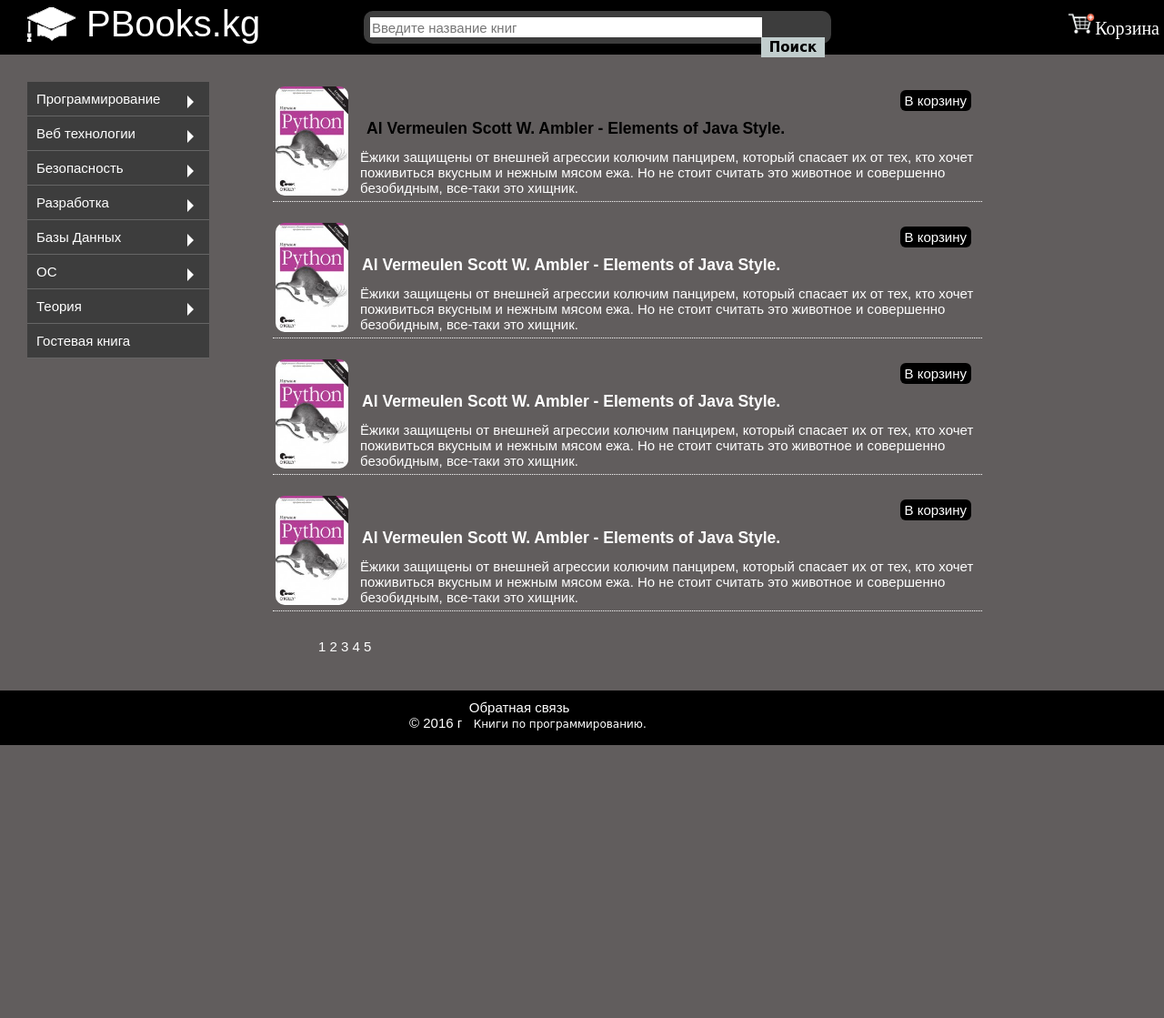
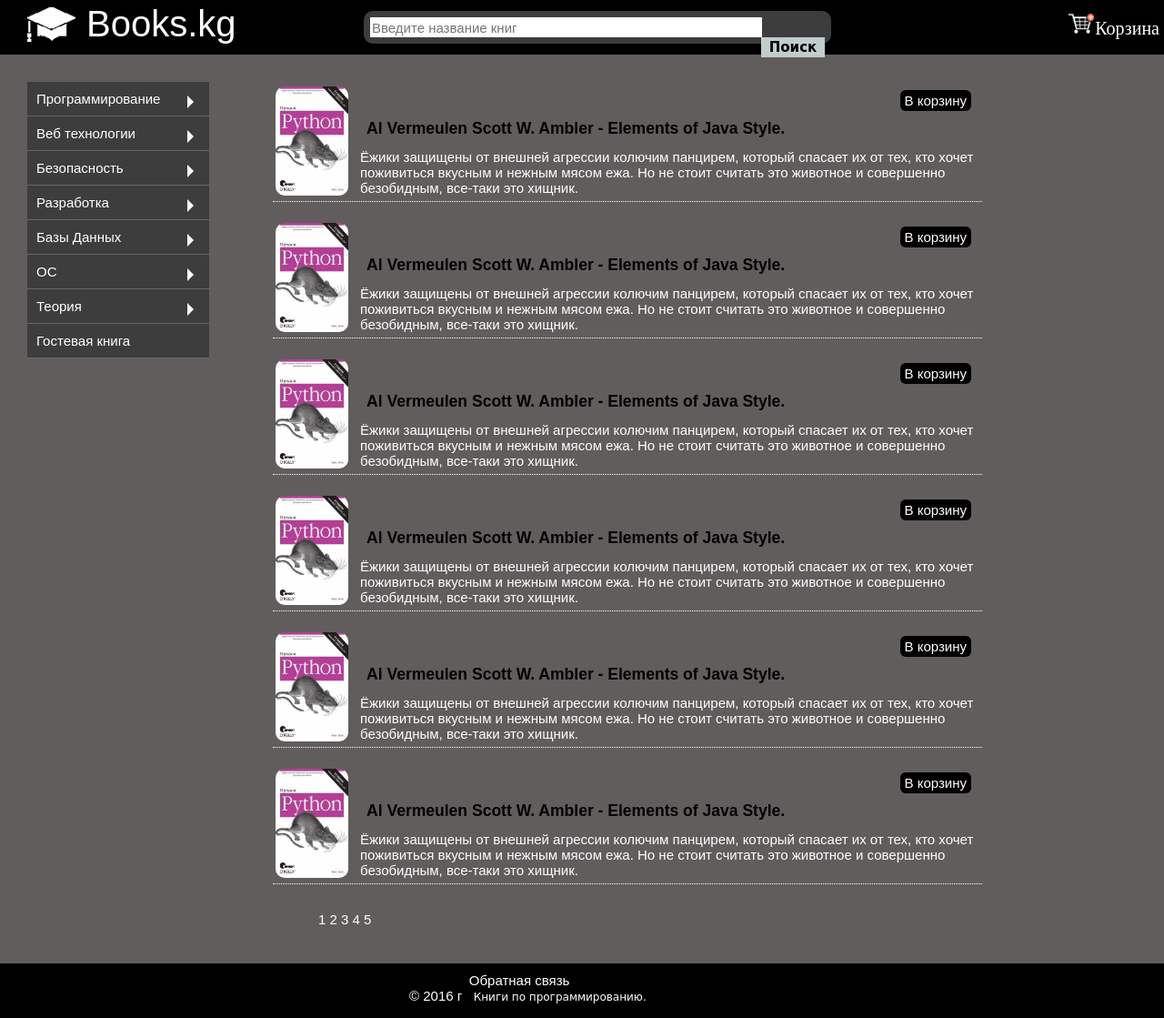
Before and after one commit to coduniverciti/diplom, a PHP site: page / in a window 1280 px wide. Shown: the whole page at 91% size. Before the commit the page ends 819 px from the top, so only its background shows below. Run offline with PHP 8.4, Linux system fonts and the light colour scheme.

Commit message:
доработал мелкие баги

```diff
--- a/index.html
+++ b/index.html
@@ -12,7 +12,7 @@
               <!--Логотип-->
               <div class="logo">
                 <a href="#"><img src="logo/logo.png"></a>
-                  <p><a href="#">PBooks.kg</a></p>
+                  <p><a href="#">Books.kg</a></p>
               </div>
               <!----------------------------------------------->
 
@@ -109,38 +109,57 @@
                                 хищник.</p></td>
                            </tr>
                       </table>
-                  <table>
+                   <table>
                            <tr>
                                 <td class="img"><img src="images/python.jpg"></td>
-                                <td class="p"><a href="#">В корзину</a><h3>Al Vermeulen Scott W. Ambler - Elements of Java Style.</h3>
+                                <td class="p"><a href="#">В корзину</a><h3><a href="#">Al Vermeulen Scott W. Ambler - Elements of Java Style.</a></h3>
                                 <p>Ёжики защищены от внешней агрессии колючим
                                 панцирем, который спасает их от тех, кто хочет поживиться вкусным и нежным мясом
                                 ежа. Но не стоит считать это животное и совершенно безобидным, все-таки это
                                 хищник.</p></td>
                            </tr>
                       </table>
-                  <table>
+                   <table>
                            <tr>
                                 <td class="img"><img src="images/python.jpg"></td>
-                                <td class="p"><a href="#">В корзину</a><h3>Al Vermeulen Scott W. Ambler - Elements of Java Style.</h3>
+                                <td class="p"><a href="#">В корзину</a><h3><a href="#">Al Vermeulen Scott W. Ambler - Elements of Java Style.</a></h3>
                                 <p>Ёжики защищены от внешней агрессии колючим
                                 панцирем, который спасает их от тех, кто хочет поживиться вкусным и нежным мясом
                                 ежа. Но не стоит считать это животное и совершенно безобидным, все-таки это
                                 хищник.</p></td>
                            </tr>
                       </table>
-                  <table>
+                   <table>
                            <tr>
                                 <td class="img"><img src="images/python.jpg"></td>
-                                <td class="p"><a href="#">В корзину</a><h3>Al Vermeulen Scott W. Ambler - Elements of Java Style.</h3>
+                                <td class="p"><a href="#">В корзину</a><h3><a href="#">Al Vermeulen Scott W. Ambler - Elements of Java Style.</a></h3>
                                 <p>Ёжики защищены от внешней агрессии колючим
                                 панцирем, который спасает их от тех, кто хочет поживиться вкусным и нежным мясом
                                 ежа. Но не стоит считать это животное и совершенно безобидным, все-таки это
                                 хищник.</p></td>
                            </tr>
                       </table>
-
-	          </div>
+                   <table>
+                           <tr>
+                                <td class="img"><img src="images/python.jpg"></td>
+                                <td class="p"><a href="#">В корзину</a><h3><a href="#">Al Vermeulen Scott W. Ambler - Elements of Java Style.</a></h3>
+                                <p>Ёжики защищены от внешней агрессии колючим
+                                панцирем, который спасает их от тех, кто хочет поживиться вкусным и нежным мясом
+                                ежа. Но не стоит считать это животное и совершенно безобидным, все-таки это
+                                хищник.</p></td>
+                           </tr>
+                      </table>
+                   <table>
+                           <tr>
+                                <td class="img"><img src="images/python.jpg"></td>
+                                <td class="p"><a href="#">В корзину</a><h3><a href="#">Al Vermeulen Scott W. Ambler - Elements of Java Style.</a></h3>
+                                <p>Ёжики защищены от внешней агрессии колючим
+                                панцирем, который спасает их от тех, кто хочет поживиться вкусным и нежным мясом
+                                ежа. Но не стоит считать это животное и совершенно безобидным, все-таки это
+                                хищник.</p></td>
+                           </tr>
+                      </table>
+                  </div>
 	          <div class="p-navigasia">
 	          		<a href="#">1</a>
 	          		<a href="#">2</a>
--- a/style.css
+++ b/style.css
@@ -279,4 +279,10 @@ ul{
 }
 /*построчный навигация*/
 /*другой файл Обратная связь*/
+.obs{
+    border: 1px solid #fff;
+}
+.obs h3{
+    border: 1px solid #fff;
+}
 /*другой файл Обратная связь*/
```
